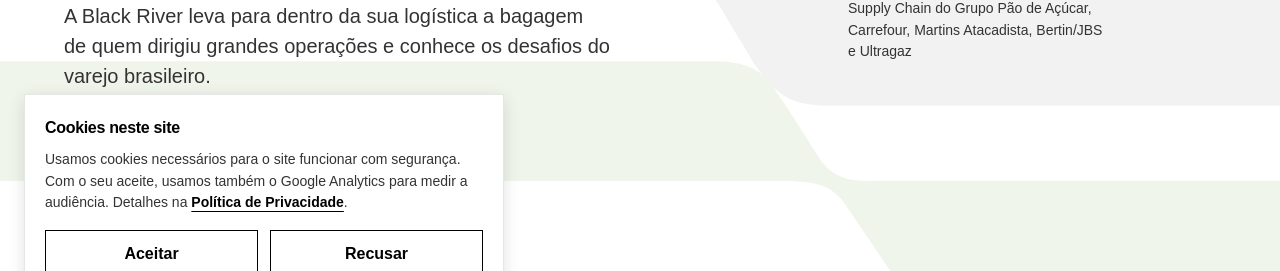
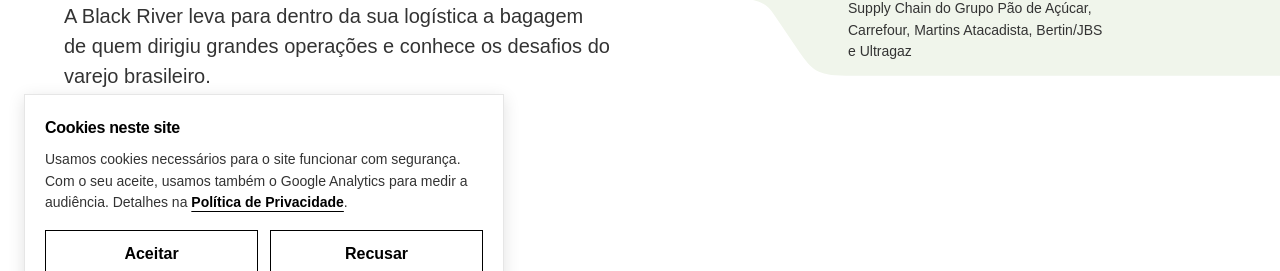
Before and after one commit to Black-River-Consultoria-Logistica/site-black-river, a Next.js app: page / in a window 1280 px wide. Shown: the part 421-692 px from the top of the page. Built offline with nearby package versions, Linux system fonts and the light colour scheme; no server answers; a web font is replaced by a local one.

Commit message:
hero: botão e linha de apoio na área branca, abaixo das faixas
Co-Authored-By: Claude Opus 5.5 <noreply@anthropic.com>
Claude-Session: https://claude.ai/code/session_019HUpoZXhiPtEqEHK7V28TA

```diff
--- a/components/home/home-sections.tsx
+++ b/components/home/home-sections.tsx
@@ -51,7 +51,7 @@ export function Hero() {
   return (
     <section aria-labelledby="hero-titulo" className="relative isolate overflow-hidden">
       {/* Celular e tablet: uma faixa de altura fixa atrás do título, para o degrau do símbolo continuar legível. */}
-      <FaixasDeFundo className="absolute inset-x-0 top-10 -z-10 h-64 w-full md:top-16 md:h-96 lg:inset-0 lg:h-full" />
+      <FaixasDeFundo className="absolute inset-x-0 top-10 -z-10 h-64 w-full md:top-16 md:h-96 lg:top-0 lg:h-[26rem]" />
       <div className={cn(container, "grid gap-12 pt-16 pb-16 md:pt-24 lg:grid-cols-12 lg:gap-6 lg:pt-24 lg:pb-24")}>
         <div className="flex flex-col gap-6 lg:col-span-8">
           <h1 id="hero-titulo" className="max-w-[16ch] text-h1 md:text-display">
@@ -61,7 +61,7 @@ export function Hero() {
             <p className="font-semibold text-ink">{hero.subtitulo[0]}</p>
             <p className="text-ink-80">{hero.subtitulo[1]}</p>
           </div>
-          <div className="flex flex-col items-start gap-3 pt-2">
+          <div className="flex flex-col items-start gap-3 pt-2 lg:pt-6">
             {/* Abaixo de 1024px o botão fica só na barra fixa inferior (um botão primário por região). */}
             <Cta className="hidden lg:inline-flex" />
             <p className="text-small text-ink-60">{hero.apoio}</p>
```
